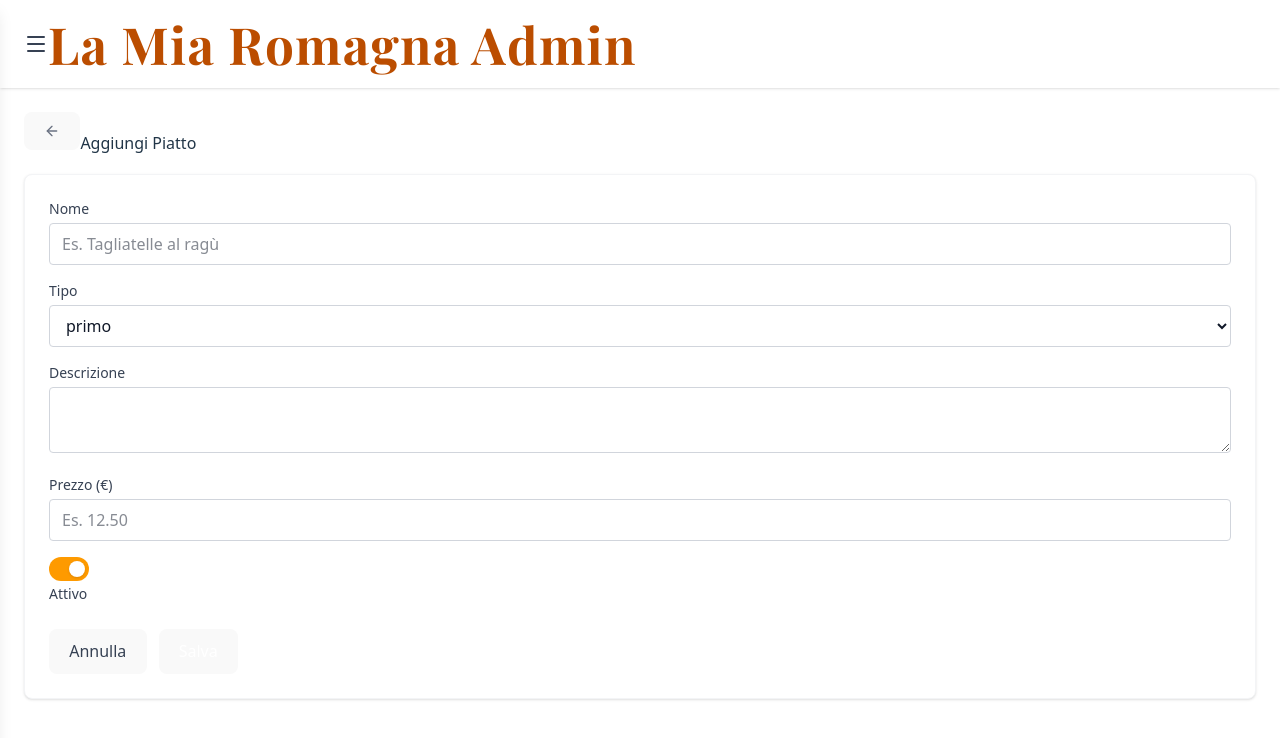
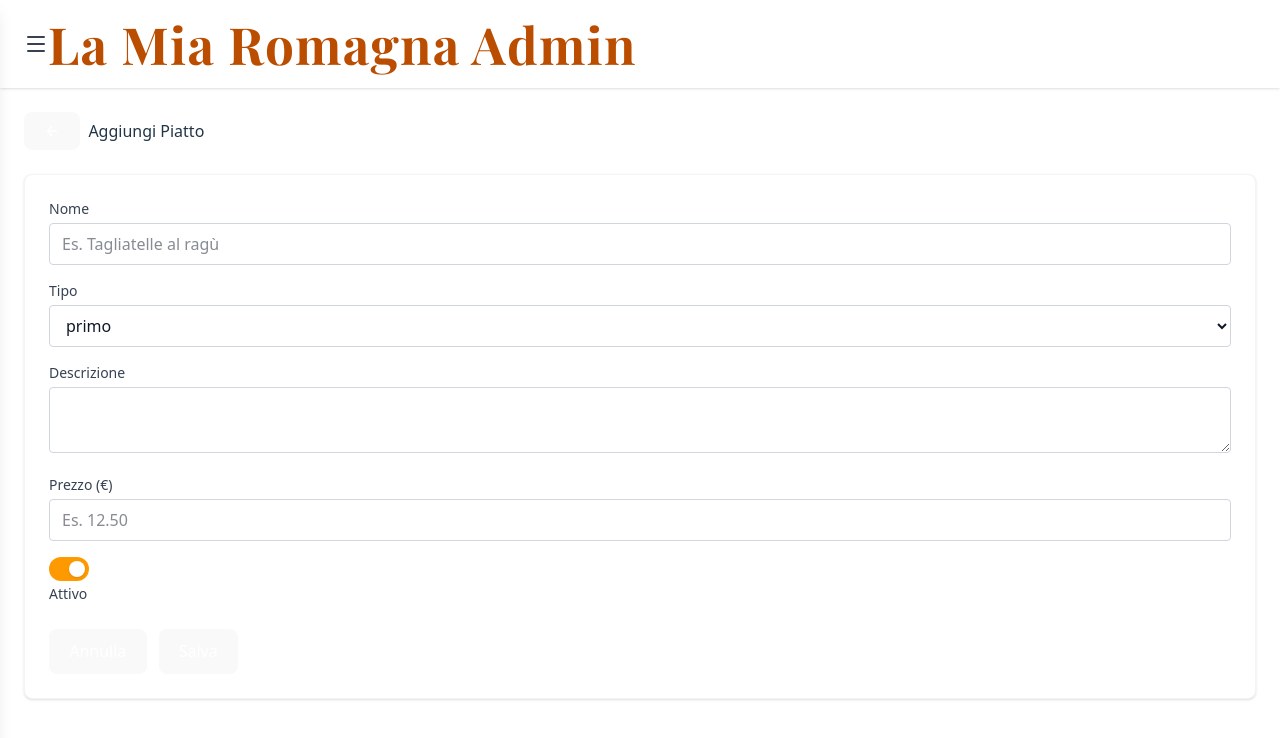
Before and after one commit to Ciga99/RistoranteFE, a React (Vite) app: page /admin/dish-admin/new in a window 1280 px wide. Shown: the top 738 px of the page. Built offline with nearby package versions, Linux system fonts and the light colour scheme; sample sign-in values are in the browser's storage; a web font is replaced by a local one.

Commit message:
Fix all in one row

```diff
--- a/src/components/adminComponent/AdminFormCard.tsx
+++ b/src/components/adminComponent/AdminFormCard.tsx
@@ -21,7 +21,7 @@
         <div className="flex gap-3 pt-2">
           <button
             onClick={() => navigate(backUrl)}
-            className="px-4 py-2 rounded border border-gray-300 text-gray-700 hover:bg-gray-50"
+            className="px-4 py-2 rounded border border-gray-300 text-white hover:bg-gray-50"
           >
             Annulla
           </button>
--- a/src/components/adminComponent/AdminModal.tsx
+++ b/src/components/adminComponent/AdminModal.tsx
@@ -15,7 +15,7 @@
         </div>
         <div className="p-4 space-y-3">{children}</div>
         <div className="flex justify-end gap-3 p-4 border-t border-gray-200">
-          <button onClick={onClose} className="px-4 py-2 border border-gray-300 rounded text-gray-600 hover:bg-gray-100">
+          <button onClick={onClose} className="px-4 py-2 border border-gray-300 rounded  text-white hover:bg-gray-100">
             Annulla
           </button>
           <button onClick={onSave} className="px-4 py-2 bg-amber-600 text-white rounded hover:bg-amber-700">
--- a/src/components/adminComponent/HeaderForm.tsx
+++ b/src/components/adminComponent/HeaderForm.tsx
@@ -9,14 +9,14 @@
 export default function HeaderFrom({title, navigateUrl}: AdminHeaderFrom){
     const navigate = useNavigate();
     return (
-        <div className="flex items-center ">
+        <div className="flex items-center gap-2 mb-6">
             <button
             onClick={() => navigate(navigateUrl)}
-            className="flex items-center gap-2 text-gray-500 hover:text-gray-800 mb-6"
+            className="flex items-center text-gray-500 hover:text-gray-800"
             >
-            <ArrowLeft size={16} />
+            <ArrowLeft className="text-white hover:text-gray-800" size={16} />
             </button>
-            {title}
+            <span className="font-medium">{title}</span>
         </div>
     )
 }
--- a/src/pages/admin/AdminBookingFormPage.tsx
+++ b/src/pages/admin/AdminBookingFormPage.tsx
@@ -88,7 +88,7 @@
         <div className="flex gap-3 pt-2">
           <button
             onClick={() => navigate("/admin/calendar-admin")}
-            className="px-4 py-2 rounded border border-gray-300 text-gray-700 hover:bg-gray-50"
+            className="px-4 py-2 rounded border border-gray-300  text-white hover:bg-gray-50"
           >
             Annulla
           </button>
--- a/src/pages/admin/AdminMenuDishFormPage.tsx
+++ b/src/pages/admin/AdminMenuDishFormPage.tsx
@@ -78,7 +78,7 @@
         <div className="flex gap-3 pt-2">
           <button
             onClick={() => navigate(`/admin/menu-admin/${menuId}`)}
-            className="px-4 py-2 rounded border border-gray-300 text-gray-700 hover:bg-gray-50"
+            className="px-4 py-2 rounded border border-gray-300  text-white hover:bg-gray-50"
           >
             Annulla
           </button>
```
